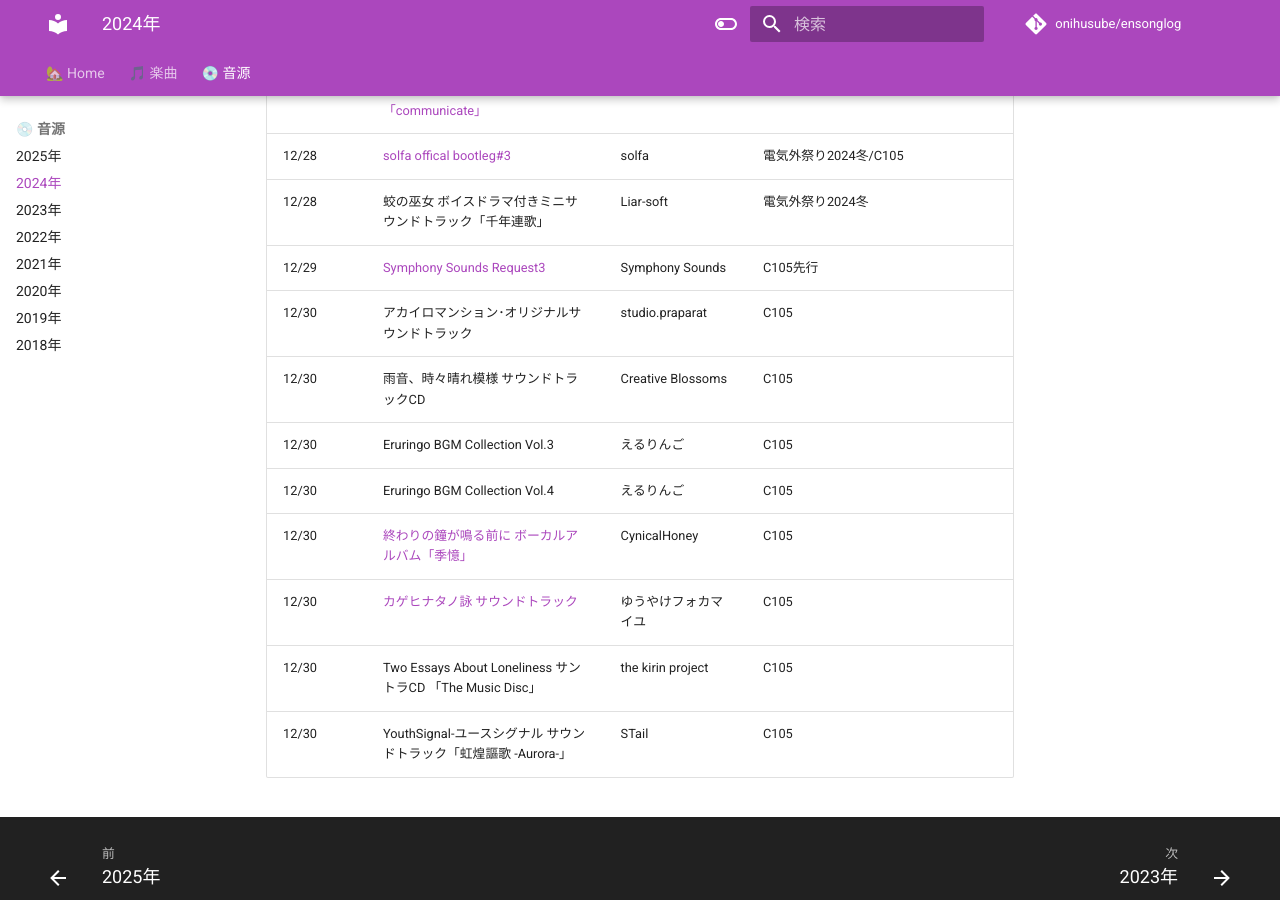
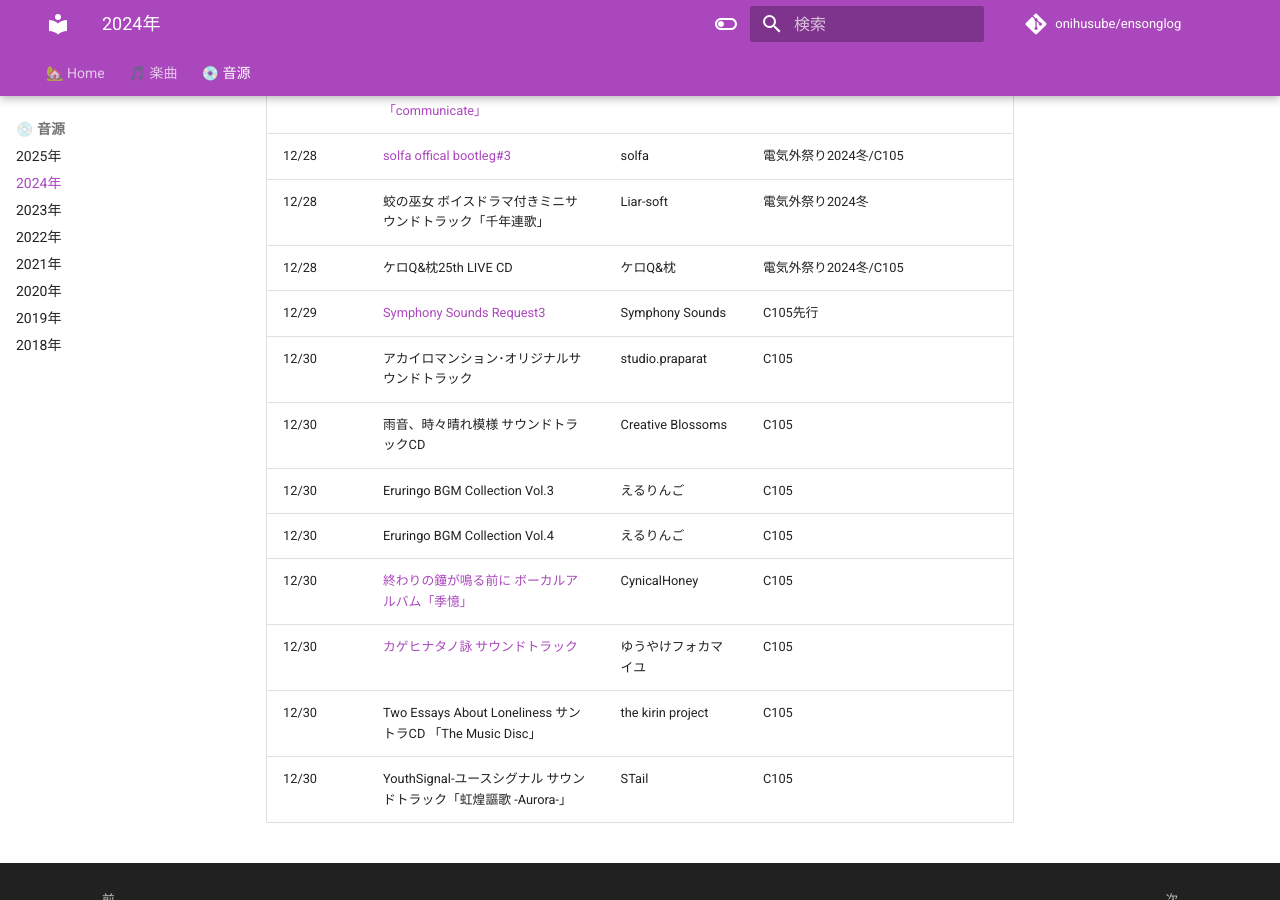
Before and after one commit to onihusube/ensonglog, an MkDocs documentation site: the page built from docs/2024/音源.md, in a window 1280 px wide and 900 px high, scrolled down 3639 px. Built offline with MkDocs 1.6.1 and Material for MkDocs 9.7.7, drawn with Linux system fonts in a browser that asks for light colours; comment, search, counter and statistics services are not loaded.

Commit message:
ケロQ&枕25th LIVE CD追記

```diff
--- a/docs/2024/音源.md
+++ b/docs/2024/音源.md
@@ -63,6 +63,7 @@ search:
 | 12/28 | [小春めう ワークスベストアルバム「communicate」](./%E9%9F%B3%E6%BA%90%E5%80%8B%E5%88%A5/communicate.md) | solfa | 電気外祭り2024冬/C105 |
 | 12/28 | [solfa offical bootleg#3](./%E9%9F%B3%E6%BA%90%E5%80%8B%E5%88%A5/solfa%20offical%20bootleg3.md)| solfa | 電気外祭り2024冬/C105 |
 | 12/28 | 蛟の巫女 ボイスドラマ付きミニサウンドトラック「千年連歌」 | Liar-soft | 電気外祭り2024冬 |
+| 12/28 | ケロQ&枕25th LIVE CD | ケロQ&枕 | 電気外祭り2024冬/C105 |
 | 12/29 | [Symphony Sounds Request3](./%E9%9F%B3%E6%BA%90%E5%80%8B%E5%88%A5/Symphony%20Sounds%20Request3.md) | Symphony Sounds | C105先行 |
 | 12/30 | アカイロマンション･オリジナルサウンドトラック | studio.praparat | C105 |
 | 12/30 | 雨音、時々晴れ模様 サウンドトラックCD | Creative Blossoms | C105 |
```
